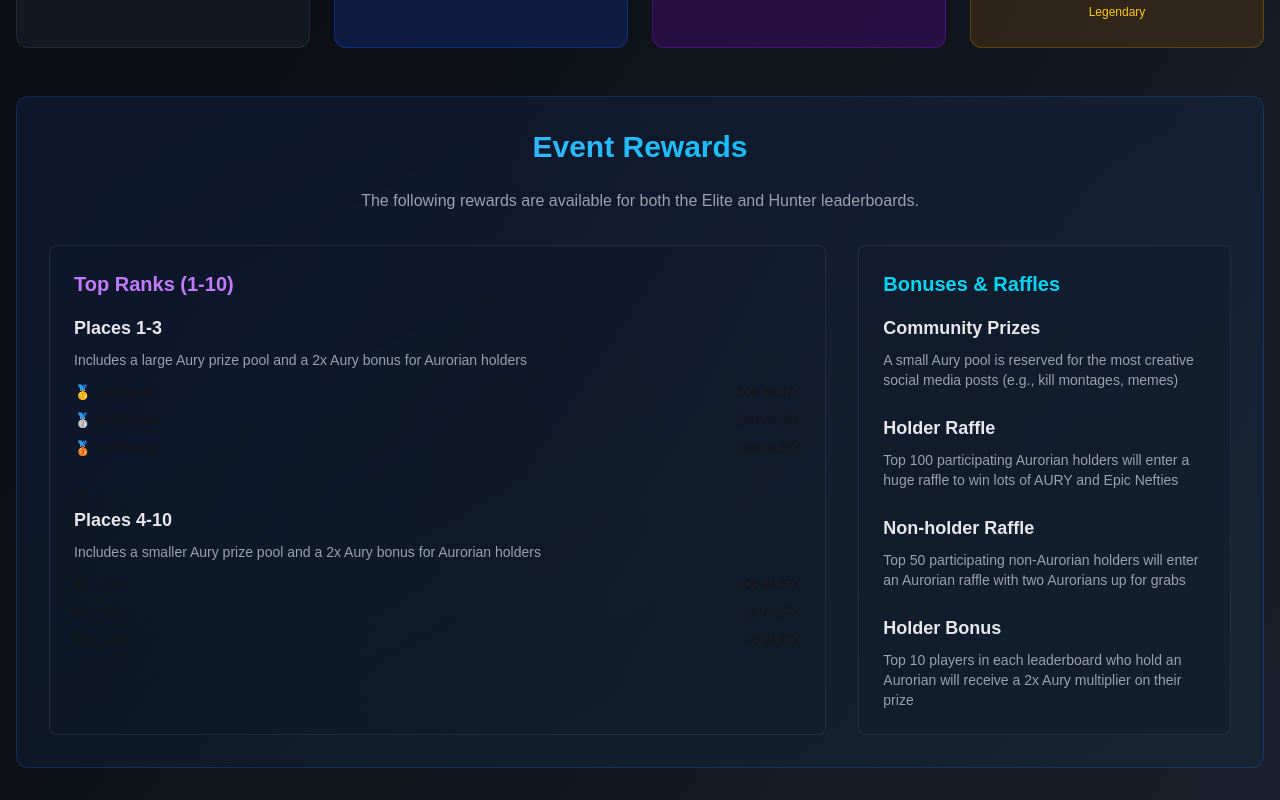
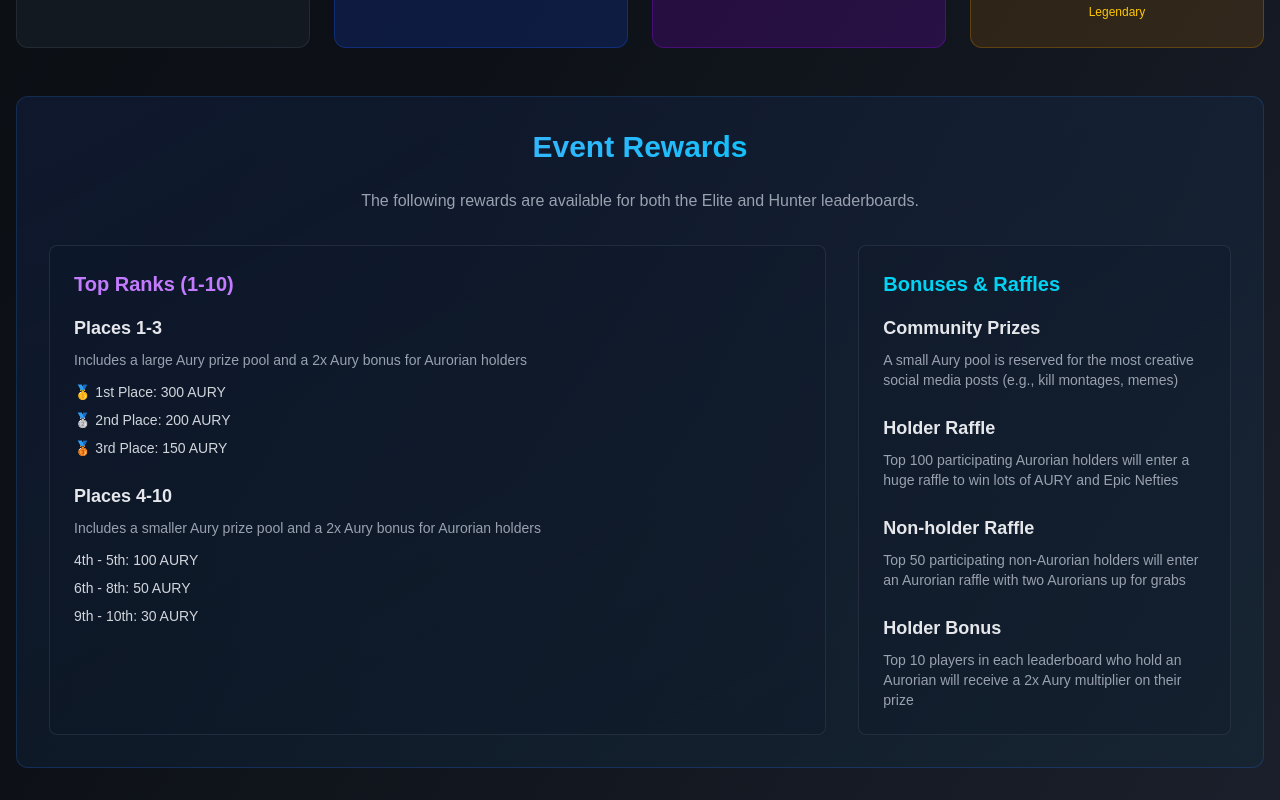
Before and after one commit to ChocooDEV/aurory-elite-hunter, a Next.js app: page /badges in a window 1280 px wide. Shown: the part 1142-1942 px from the top of the page. Built offline with nearby package versions, Linux system fonts and the light colour scheme.

Commit message:
fix font color

```diff
--- a/app/badges/page.tsx
+++ b/app/badges/page.tsx
@@ -230,19 +230,19 @@ export default function BadgesPage() {
                       <div>
                         <h4 className="font-semibold text-lg text-gray-200 mb-2">Places 1-3</h4>
                         <p className="text-sm text-gray-400 mb-3">Includes a large Aury prize pool and a 2x Aury bonus for Aurorian holders</p>
-                        <ul className="space-y-2 text-sm">
-                          <li className="flex justify-between items-center"><span>🥇 1st Place:</span> <span>300 AURY</span></li>
-                          <li className="flex justify-between items-center"><span>🥈 2nd Place:</span> <span>200 AURY</span></li>
-                          <li className="flex justify-between items-center"><span>🥉 3rd Place:</span> <span>150 AURY</span></li>
+                        <ul className="space-y-2 text-sm text-gray-300">
+                          <li className="flex justify-between items-center"><span>🥇 1st Place: 300 AURY</span></li>
+                          <li className="flex justify-between items-center"><span>🥈 2nd Place: 200 AURY</span></li>
+                          <li className="flex justify-between items-center"><span>🥉 3rd Place: 150 AURY</span></li>
                         </ul>
                       </div>
-                      <div>a
+                      <div>
                         <h4 className="font-semibold text-lg text-gray-200 mb-2">Places 4-10</h4>
                         <p className="text-sm text-gray-400 mb-3">Includes a smaller Aury prize pool and a 2x Aury bonus for Aurorian holders</p>
-                        <ul className="space-y-2 text-sm">
-                          <li className="flex justify-between items-center"><span>4th - 5th:</span> <span>100 AURY</span></li>
-                          <li className="flex justify-between items-center"><span>6th - 8th:</span> <span>50 AURY</span></li>
-                          <li className="flex justify-between items-center"><span>9th - 10th:</span> <span>30 AURY</span></li>
+                        <ul className="space-y-2 text-sm text-gray-300">
+                          <li className="flex justify-between items-center"><span>4th - 5th: 100 AURY</span></li>
+                          <li className="flex justify-between items-center"><span>6th - 8th: 50 AURY</span></li>
+                          <li className="flex justify-between items-center"><span>9th - 10th: 30 AURY</span></li>
                         </ul>
                       </div>
                     </div>
```
